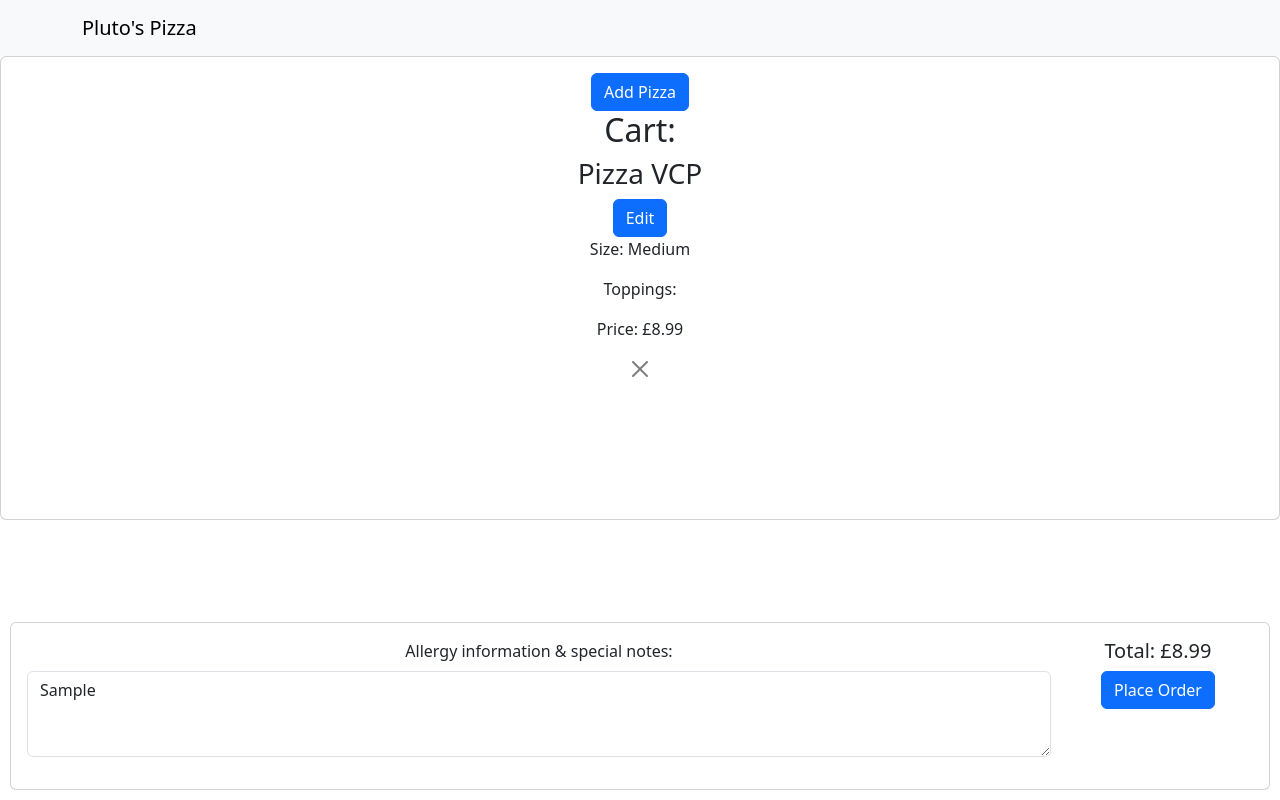
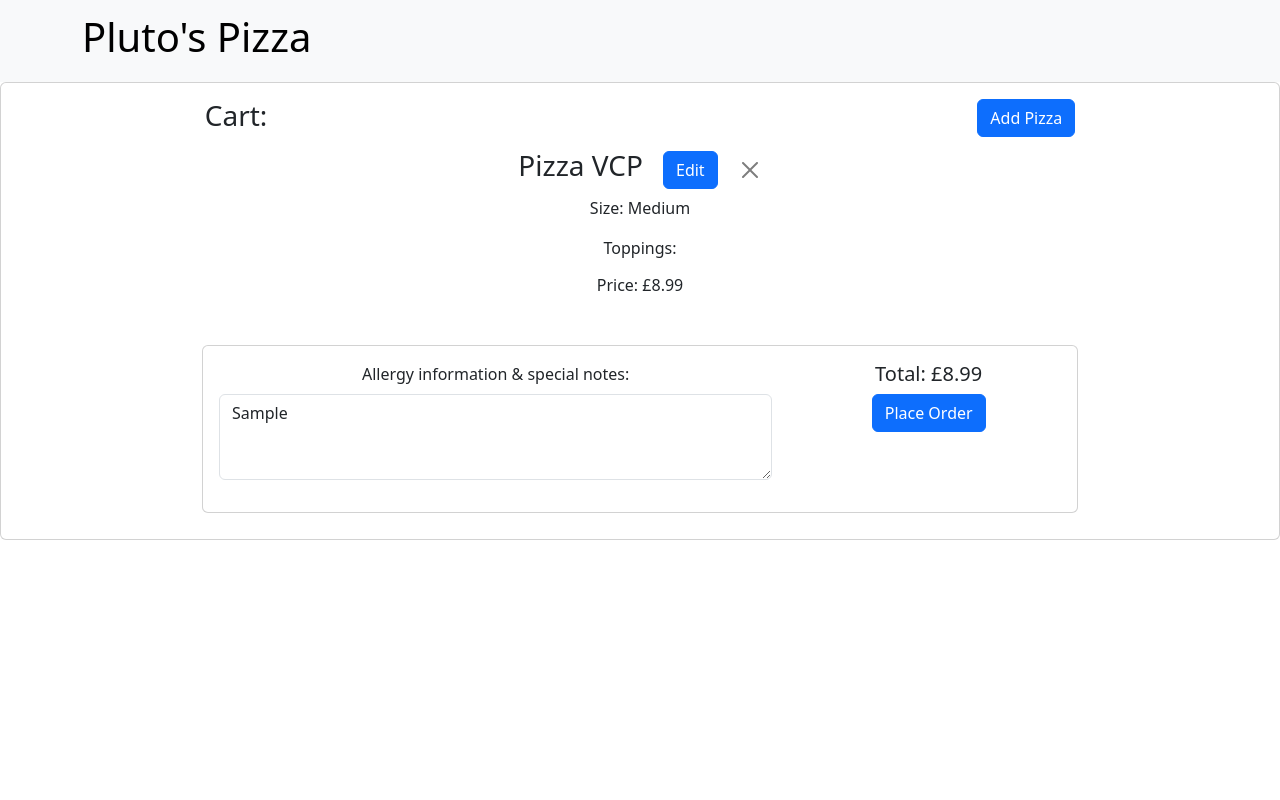
Before and after one commit to lanxeyu/pizza-shop, a React (Vite) app: page / in a window 1280 px wide. Both pictures are taken after typing "Sample" into the empty fields and a click on the button "Add Pizza". Built offline with nearby package versions, Linux system fonts and the light colour scheme.

Commit message:
Styling and data display

```diff
--- a/src/components/CheckoutFooter/index.jsx
+++ b/src/components/CheckoutFooter/index.jsx
@@ -6,7 +6,6 @@ import Modal from 'react-bootstrap/Modal';
 import Confirmation from '../Confirmation';
 import Form from 'react-bootstrap/Form';
 import { generateRandom8DigitNumber, runSendOrderDataToApi } from '../../utilities/script';
-import './style.css';
 
 const CheckoutFooter = ({ cart }) => {
   const [show, setShow] = useState(false);
@@ -37,15 +36,15 @@ const CheckoutFooter = ({ cart }) => {
     <Card className="text-center">
       <Card.Body>
 
-        <div className="checkout-footer">
-          <div className="form">
+        <div className="checkout-footer row">
+          <div className="col-md-8">
             <Form.Group className="mb-3" controlId="exampleForm.ControlTextarea1">
               <Form.Label>Allergy information & special notes:</Form.Label>
               <Form.Control as="textarea" rows={3} value={notes} onChange={(e) => setNotes(e.target.value)}/>
             </Form.Group>
           </div>
 
-          <div>
+          <div className="col-md-4">
             <Card.Title>Total: £{totalCartPrice.toFixed(2)}</Card.Title>
             <Button onClick={handlePlaceOrder} variant="primary">Place Order</Button>
           </div>
--- a/src/components/CheckoutFooter/style.css
+++ /dev/null
@@ -1,8 +0,0 @@
-.checkout-footer {
-    display: flex;
-}
-
-.form {
-    width: 80vw;
-    margin-right: 50px;
-}
--- a/src/components/EditPizza/index.jsx
+++ b/src/components/EditPizza/index.jsx
@@ -3,14 +3,15 @@ import PropTypes from 'prop-types';
 import ToggleButton from 'react-bootstrap/ToggleButton';
 import ToggleButtonGroup from 'react-bootstrap/ToggleButtonGroup';
 import { availableToppings } from '../../utilities/script';
+import './style.css'
 
 const EditPizza = ({ pizza }) => {
+  const [selectedSize, setSelectedSize] = useState(pizza.size);
+  const [selectedToppings, setSelectedToppings] = useState(pizza.toppings);
 
   const handleChangeSize = (size) => {
     pizza.changeSize(size);
   };
-
-  const [selectedToppings, setSelectedToppings] = useState(pizza.toppings);
 
   const handleChangeToppings = (toppingName) => {
     const updatedToppings = [...selectedToppings];
@@ -22,7 +23,6 @@ const EditPizza = ({ pizza }) => {
     }
 
     setSelectedToppings(updatedToppings);
-
     pizza.toppings = updatedToppings;
   };
 
@@ -32,23 +32,29 @@ const EditPizza = ({ pizza }) => {
 
 
       {/* Size selector */}
-      <div>
-        <ToggleButtonGroup type="radio" name="options" defaultValue={pizza.size}>
-          <ToggleButton id="tbg-radio-1" value={'Small'} onClick={() => handleChangeSize('Small')}>
-            Small
+      <h4 className="selector-titles">Size</h4>
+      <div className="size-selector">
+        <ToggleButtonGroup type="radio" name="options" value={selectedSize} onChange={(value) => {
+            setSelectedSize(value);
+            handleChangeSize(value);
+          }}>
+          <ToggleButton id="tbg-radio-1" value={'Small'}>
+            Small<br></br>2 toppings<br></br>£6.99
           </ToggleButton>
-          <ToggleButton id="tbg-radio-2" value={'Medium'} onClick={() => handleChangeSize('Medium')}>
-            Medium
+          <ToggleButton id="tbg-radio-2" value={'Medium'}>
+            Medium<br></br>3 toppings<br></br>£8.99
           </ToggleButton>
-          <ToggleButton id="tbg-radio-3" value={'Large'} onClick={() => handleChangeSize('Large')}>
-            Large
+          <ToggleButton id="tbg-radio-3" value={'Large'}>
+            Large<br></br>5 toppings<br></br>£11.99
           </ToggleButton>
         </ToggleButtonGroup>
       </div>
 
 
       {/* Toppings selector */}
-      <div>
+      <h4 className='selector-titles'>Toppings</h4>
+      <p className='selector-titles'>(£1.49 per extra)</p>
+      <div className='toppings-selector'>
         <ToggleButtonGroup vertical type="checkbox" value={selectedToppings} onChange={() => {}} className="mb-2">
 
           {/* Dynamically generate toppings buttons */}
@@ -60,6 +66,9 @@ const EditPizza = ({ pizza }) => {
         </ToggleButtonGroup>
       </div>
 
+      <div className='pizza-price'>
+        <h4>£{pizza.calculatePrice()}</h4>
+      </div>
     </>
   );
 }
--- /dev/null
+++ b/src/components/EditPizza/style.css
@@ -0,0 +1,20 @@
+.selector-titles {
+    display: flex;
+    justify-content: center;
+}
+
+.size-selector {
+    display: flex;
+    justify-content: center;
+    margin-bottom: 30px;
+}
+
+.toppings-selector {
+    display: flex;
+    justify-content: center;
+}
+
+.pizza-price {
+    display: flex;
+    justify-content: right;
+}
--- a/src/components/Header/index.jsx
+++ b/src/components/Header/index.jsx
@@ -7,7 +7,7 @@ function Header() {
     <>
         <Navbar expand="lg" className="bg-body-tertiary">
             <Container>
-                <Navbar.Brand>Pluto&apos;s Pizza</Navbar.Brand>
+                <Navbar.Brand><h1>Pluto&apos;s Pizza</h1></Navbar.Brand>
             </Container>
         </Navbar>
         <Outlet/>
--- a/src/pages/Cart/index.jsx
+++ b/src/pages/Cart/index.jsx
@@ -54,16 +54,18 @@ function Cart() {
     <Card className="text-center">
       <Card.Body>
 
-        <Button onClick={handleAddPizza}>Add Pizza</Button>
+        <Button className="add-pizza-btn" onClick={handleAddPizza}>Add Pizza</Button>
+        <h3 className='cart-title'>Cart:</h3>
 
         <div className='cart'>
-          <h2>Cart:</h2>
+
 
           {/* Dynamically generate pizza list */}
           {cart.map((pizza, index) => (
-            <div key={index}>
+            <div className='pizza-list' key={index}>
+
+              <div className='pizza-name-and-btns'>
                 <h3>Pizza {pizza.name}</h3>
-
 
                 {/* Edit pizza modal */}
                 <Button onClick={() => handleShowEditModal(index)}>Edit</Button>
@@ -76,11 +78,14 @@ function Cart() {
                   </Modal.Footer>
                 </Modal>
 
+                <CloseButton onClick={() => removeFromCart(index)} />
+              </div>
 
+              <div className='pizza-details'>
                 <p>Size: {pizza.size}</p>
                 <p>Toppings: {pizza.getPizzaDetails().toppings.join(', ')}</p>
-              <p>Price: £{pizza.getPizzaDetails().pizzaPrice}</p>
-              <CloseButton onClick={() => removeFromCart(index)} />
+                <h6>Price: £{pizza.getPizzaDetails().pizzaPrice}</h6>
+              </div>
             </div>
           ))}
         </div>
--- a/src/pages/Cart/style.css
+++ b/src/pages/Cart/style.css
@@ -1,12 +1,44 @@
 .cart {
-    margin-bottom: 120px;
+    margin-bottom: 30px;
 }
 
 .checkoutFooter {
-    position: fixed;
+    position: relative;
     bottom: 0;
-    left: 0;
-    width: 100%;
+    width: 70vw;
     z-index: 100;
     padding: 10px;
+    margin: 0 auto;
 }
+
+.add-pizza-btn {
+    position: fixed;
+    right: 16vw;
+}
+
+.cart-title {
+    position: fixed;
+    left: 16vw;
+}
+
+.cart {
+    margin-top: 50px;
+}
+
+.pizza-list {
+    margin-bottom: 40px;
+}
+
+.pizza-name-and-btns {
+    display: flex;
+    align-items: center;
+    justify-content: center;
+    gap: 20px;
+    margin-bottom: 5px;
+}
+
+.pizza-details {
+    width: 30vw;
+    margin: 0 auto;
+
+}
```
Lines whose indentation alone changed are shown as unchanged.
